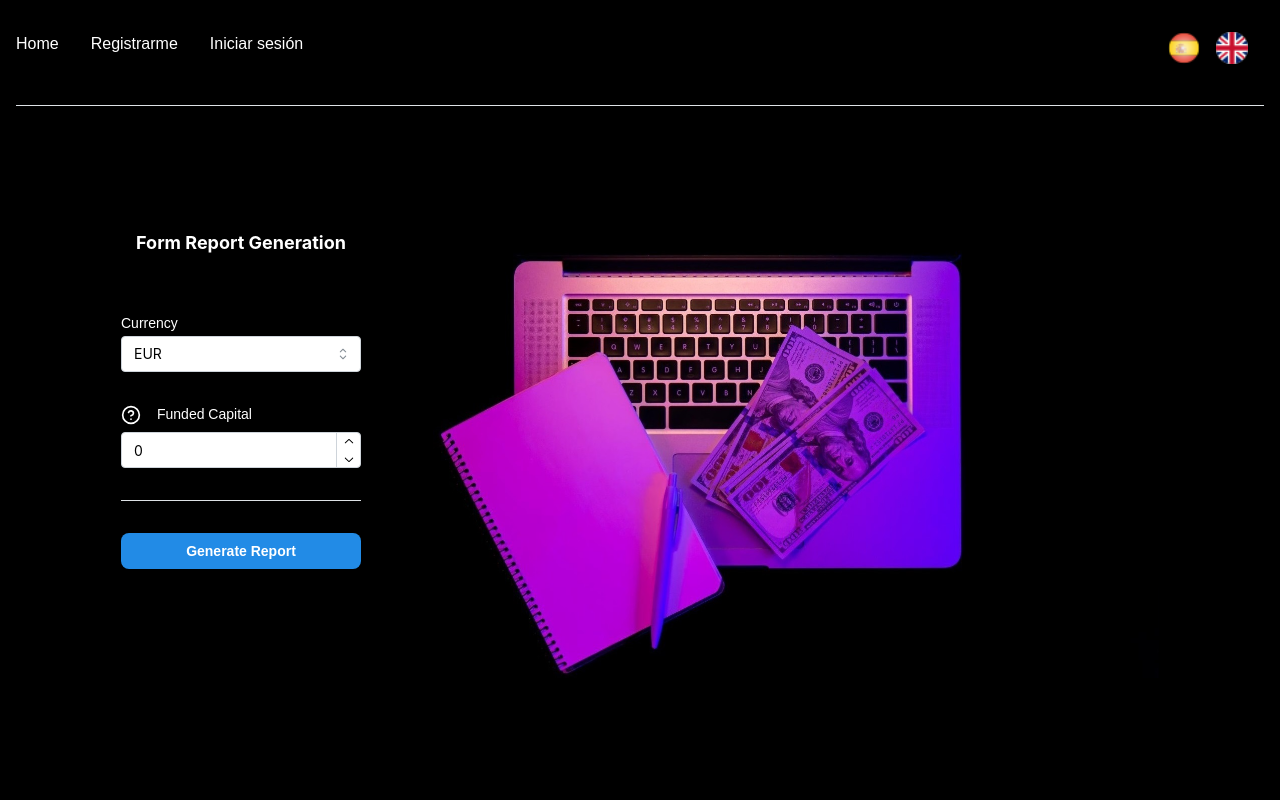
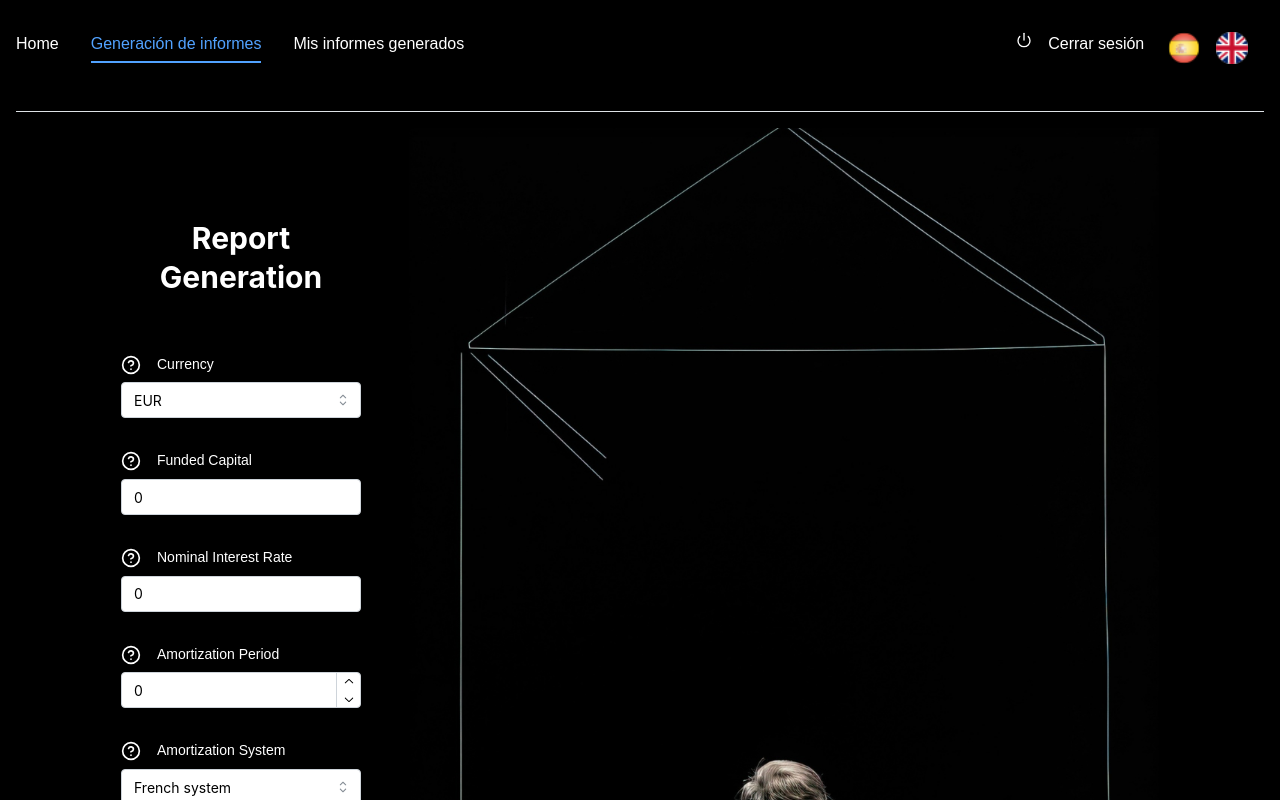
Before and after one commit to Javier-Lorenzo-Carrion/fct-pi, a Next.js app in the folder frontend/: page /report in a window 1280 px wide. Shown: the top 800 px of the page. Built offline with nearby package versions, Linux system fonts and the light colour scheme.

Commit message:
feat: add new page for the report history, create alternative navbar for registered users, add new image  and add the sign out option

```diff
--- a/frontend/app/page.tsx
+++ b/frontend/app/page.tsx
@@ -1,12 +1,12 @@
 import Image from "next/image";
 import NavbarAnonymousUser from "@/components/NavBarAnonymousUser";
-import NavbarHome from "@/components/NavBarHome";
+import NavBarRegisteredUser from "@/components/NavBarRegisteredUser";
 import {Title} from "@mantine/core";
 
 export default function Home() {
     return (
         <div className="min-h-screen w-full bg-black flex items-center justify-center">
-            <NavbarHome/>
+            <NavbarAnonymousUser/>
             <div className="text-white mt-8 w-max">
                 <p>
                     uhdoiQJWDSOXIHWEQWÑIDLSXKHWEÑSL-ADXJZMqlwaewfdce reasdfcaersdfcasduyck yegfduiEOJADSKL WUDISOL
--- a/frontend/app/signup/page.tsx
+++ b/frontend/app/signup/page.tsx
@@ -34,8 +34,8 @@ export default function Signup() {
             <NavbarAnonymousUser/>
             <div className="flex flex-row items-center justify-center gap-12">
                 <div className="text-white w-60">
-                    <Title size="lg" c="white" className="mb-4 text-center" >
-                        Registro de usuario
+                    <Title size="30" c="white" className="mb-4 text-center" >
+                        Registro usuario
                     </Title>
                     <br/>
                     <Link href="/login" className="text-blue-400 hover:underline text-sm">
--- a/frontend/components/LoginContainer.tsx
+++ b/frontend/components/LoginContainer.tsx
@@ -18,7 +18,7 @@ export function LoginContainer(props: {
         <NavbarAnonymousUser/>
         <div className="flex flex-row items-center justify-center gap-12">
             <div className="text-white w-60">
-                <Title size="lg" c="white" className="mb-4 text-center">
+                <Title size="30" c="white" className="mb-4 text-center">
                     Inicio de sesión
                 </Title>
                 <br/>
--- a/frontend/components/NavBarAnonymousUser.tsx
+++ b/frontend/components/NavBarAnonymousUser.tsx
@@ -1,6 +1,8 @@
+'use client';
 import Link from "next/link";
 import {Divider, Flex} from "@mantine/core";
 import {usePathname} from "next/navigation";
+import {Lock} from "react-feather";
 
 export default function NavbarAnonymousUser() {
     const currentPath = usePathname();
@@ -10,12 +12,12 @@ export default function NavbarAnonymousUser() {
                 <div>
                     <Flex className="w-full" gap="xl" direction="row">
                         <Link href="/"
-                              className={`flex gap-2 mt-4 hover:underline ${currentPath === "/" ? "text-blue-400 border-b-2 border-blue-400 pb-1" : "text-white"}`}>
+                              className={`flex gap-4 mt-4 hover:underline ${currentPath === "/" ? "text-blue-400 border-b-2 border-blue-400 pb-1" : "text-white"}`}>
                             Home
                         </Link>
                         <Link
                             href="/signup"
-                            className={`flex gap-2 mt-4 hover:underline ${
+                            className={`flex gap-4 mt-4 hover:underline ${
                                 currentPath === "/signup" ? "text-blue-400 border-b-2 border-blue-400 pb-1" : "text-white"
                             }`}
                         >
@@ -23,12 +25,31 @@ export default function NavbarAnonymousUser() {
                         </Link>
                         <Link
                             href="/login"
-                            className={`flex gap-2 mt-4 hover:underline ${
+                            className={`flex gap-4 mt-4 hover:underline ${
                                 currentPath === "/login" ? "text-blue-400 border-b-2 border-blue-400 pb-1" : "text-white"
                             }`}
                         >
                             Iniciar sesión
                         </Link>
+                        <Link
+                            href="/report"
+                            className={`flex gap-4 mt-4 hover:underline ${
+                                currentPath === "/report" ? "text-blue-400 border-b-2 border-blue-400 pb-1" : "text-white"
+                            }`}
+                        >
+                            <Lock size={16} className="shrink-0" />
+                            Generación de informes
+                        </Link>
+                        <Link
+                            href="/report-history"
+                            className={`flex gap-4 mt-4 hover:underline ${
+                                currentPath === "/report-history" ? "text-blue-400 border-b-2 border-blue-400 pb-1" : "text-white"
+                            }`}
+                        >
+                            <Lock size={16} className={"shrink-0"} />
+                            Mis informes generados
+                        </Link>
+
                     </Flex>
                 </div>
                 <div className="absolute top-4 right-4 flex gap-4">
--- a/frontend/components/NavBarHome.tsx
+++ b/frontend/components/NavBarRegisteredUser.tsx
@@ -3,32 +3,42 @@
 import Link from "next/link";
 import { usePathname } from "next/navigation";
 import { Divider, Flex } from "@mantine/core";
+import {Lock, LogOut, Power} from "react-feather";
 
-export default function NavbarHome() {
+export default function NavBarRegisteredUser() {
     const currentPath = usePathname();
 
     return (
         <nav className="w-full bg-black text-white p-4 shadow-md fixed top-0 left-0 z-50">
             <div className="max-w-screen-xl mx-auto flex justify-between items-center relative">
                 <Flex className="w-full" gap="xl" direction="row">
-                    <Link href="/" className={`flex gap-2 mt-4 hover:underline ${currentPath === "/" ? "text-blue-400 border-b-2 border-blue-400 pb-1" : "text-white"}`}>
+                    <Link href="/" className={`flex gap-4 mt-4 hover:underline ${currentPath === "/" ? "text-blue-400 border-b-2 border-blue-400 pb-1" : "text-white"}`}>
                         Home
                     </Link>
                     <Link
-                        href="/signup"
-                        className={`flex gap-2 mt-4 hover:underline ${
-                            currentPath === "/signup" ? "text-blue-400 border-b-2 border-blue-400 pb-1" : "text-white"
+                        href="/report"
+                        className={`flex gap-4 mt-4 hover:underline ${
+                            currentPath === "/report" ? "text-blue-400 border-b-2 border-blue-400 pb-1" : "text-white"
                         }`}
                     >
-                        Registrarme
+                        Generación de informes
                     </Link>
                     <Link
-                        href="/login"
-                        className={`flex gap-2 mt-4 hover:underline ${
+                        href="/report-history"
+                        className={`flex gap-4 mt-4 hover:underline ${
+                            currentPath === "/report-history" ? "text-blue-400 border-b-2 border-blue-400 pb-1" : "text-white"
+                        }`}
+                    >
+                        Mis informes generados
+                    </Link>
+                    <Link
+                        href="/"
+                        className={`flex gap-4 mt-4 hover:underline ${
                             currentPath === "/login" ? "text-blue-400 border-b-2 border-blue-400 pb-1" : "text-white"
                         }`}
                     >
-                        Iniciar sesión
+                        <Power size={16} className="shrink-0 ml-130" />
+                        Cerrar sesión
                     </Link>
                 </Flex>
                 <div className="absolute top-4 right-4 flex gap-4">
--- a/frontend/components/ReportContainer.tsx
+++ b/frontend/components/ReportContainer.tsx
@@ -5,11 +5,15 @@ import {HelpCircle, Key, User} from "react-feather";
 import Image from "next/image";
 import {use} from "react";
 import {useForm} from "@mantine/form";
+import NavBarRegisteredUser from "@/components/NavBarRegisteredUser";
 
 
 interface ReportFormValues {
     fundedCapital: number;
     currency: string;
+    nominalInterestRate: number;
+    amortizationPeriod: number;
+    amortizationSystem: string;
 
 
 }
@@ -22,31 +26,46 @@ interface ReportContainerProps {
 export default function ReportContainer(props: ReportContainerProps){
 
     const form = useForm<ReportFormValues>({
-        mode: "uncontrolled",
+        mode: "controlled",
+
         initialValues: {
-            fundedCapital: 0,
+            // TODO: CUANDO SE INTRODUCE EL DATO EN EL CAMPO SIGUE APARECIENDO EL CERO AL PRINCIPIO CUANDO EL USUARIO ESCRIBE
+            fundedCapital: 0.00,
             currency: "EUR",
+            nominalInterestRate: 0.00,
+            amortizationPeriod: 0.00,
+            amortizationSystem: "French system"
+
+        // TODO: TENGO EL PROBLEMA DE QUE CUANDO DEJO LOS INITIAL VALUES LOS PLACEHOLDERS NO SIRVEN PARA NADA PERO SI LOS QUITO ENTONCES LO QUE NO SIRVE ES EL VALIDATE
+
         },
+
+
+
+
         validate: {
             fundedCapital: value => value > 0 ? null : 'Funded capital must be greater than zero',
             currency: value => value.length > 0 ? null : "Currency must be selected",
+            nominalInterestRate: value => value > 0 ? null : "Nominal annual interest rate must be greater than zero",
+            amortizationPeriod: value => value > 0 ? null : "Amortization period must be greater than zero",
+            amortizationSystem: value => value.length > 0 ? null : "Amortization system must be selected",
 
         }
     })
 
 return <div className="min-h-screen w-full bg-black flex items-center justify-center">
-    <NavbarAnonymousUser/>
+    <NavBarRegisteredUser/>
     <div className="flex flex-row items-center justify-center gap-12">
         <div className="text-white w-60">
-            <Title size="lg" c="white" className="mb-4 text-center">
-                Form Report Generation
+            <Title size="30" c="white" className="mb-4 text-center">
+                Report Generation
             </Title>
             <br/>
             <form onSubmit={form.onSubmit(props.handleReportGeneration)} className="mt-8 w-full">
                 <Flex className="w-full" gap="xl" direction="column" wrap="wrap">
                     <Select
                         classNames={{options: 'text-black'}}
-                        label="Currency"
+                        label={<Group><Tooltip label={'The currency in which the loan is to be repaid must be indicated here.'}><HelpCircle size="20"/></Tooltip>Currency</Group>}
                         placeholder="EUR"
                         data={['EUR', 'USD', 'GBP']}
                         {...form.getInputProps("currency")}
@@ -56,12 +75,39 @@ return <div className="min-h-screen w-full bg-black flex items-center justify-ce
                         className="w-60"
                         label={<Group><Tooltip label={'The amount of money lent by the bank must be indicated here.'}><HelpCircle size="20"/></Tooltip>Funded Capital</Group>}
                         placeholder="0.00"
-
+                        allowDecimal={true}
+                        decimalSeparator="."
+                        hideControls={true}
                         {...form.getInputProps("fundedCapital")}
                     />
+                    <NumberInput
+                        // TODO: ADD FORMAT NUMBER FOR ENGLISH AND SPANISH VERSION
+                        className="w-60"
+                        label={<Group><Tooltip label={'Interest rate in years offered by the bank must be indicated here.'}><HelpCircle size="20"/></Tooltip>Nominal Interest Rate</Group>}
+                        placeholder="0.0%"
+                        min={0}
+                        max={100}
+                        decimalSeparator="."
+                        allowDecimal={true}
+                        hideControls={true}
 
+                        {...form.getInputProps("nominalInterestRate")}
+                    />
+                    <NumberInput
+                        // TODO: ADD FORMAT NUMBER FOR ENGLISH AND SPANISH VERSION
+                        className="w-60"
+                        label={<Group><Tooltip label={'The term in years of loan repayment must be indicated here.'}><HelpCircle size="20"/></Tooltip>Amortization Period</Group>}
+                        placeholder="0"
 
-
+                        {...form.getInputProps("amortizationPeriod")}
+                    />
+                    <Select
+                        classNames={{options: 'text-black'}}
+                        label={<Group><Tooltip label={'The loan repayment system must be indicated here.'}><HelpCircle size="20"/></Tooltip>Amortization System</Group>}
+                        placeholder="French system"
+                        data={['French system', 'American system', 'German system']}
+                        {...form.getInputProps("amortizationSystem")}
+                    />
                     <Divider/>
                     <Button className="w-full" variant="filled" color="blue" radius="md" type="submit">
                         Generate Report
@@ -71,7 +117,7 @@ return <div className="min-h-screen w-full bg-black flex items-center justify-ce
         </div>
         <div className="flex-shrink-0">
             <Image
-                src="/images/backgroundImage.jpg"
+                src="/images/casa.jpg"
                 alt="Imagen central"
                 width={750}
                 height={500}
--- /dev/null
+++ b/frontend/components/ReportHistoryContainer.tsx
@@ -0,0 +1,30 @@
+import NavBarRegisteredUser from "@/components/NavBarRegisteredUser";
+import Image from "next/image";
+
+
+export default function ReportHistoryContainer() {
+    return (
+        <div className="min-h-screen w-full bg-black flex items-center justify-center">
+            <NavBarRegisteredUser/>
+            <div className="text-white mt-8 w-max">
+                <h1 className="font-bold text-2xl leading-tight">
+                    PONER TABLA
+                </h1>
+            </div>
+            <div className="flex flex-row items-center justify-center gap-12">
+                <div className="text-white w-60">
+                </div>
+            </div>
+            <div className="flex-shrink-0">
+                <Image
+                    src="/images/casa.jpg"
+                    alt="Imagen central"
+                    width={750}
+                    height={500}
+                    style={{objectFit: "contain"}}
+                    priority
+                />
+            </div>
+        </div>
+    );
+}
```
Also changed, not shown: frontend/app/report-history/page.tsx (added, +7 -0 lines), frontend/public/images/casa.jpg (added).
